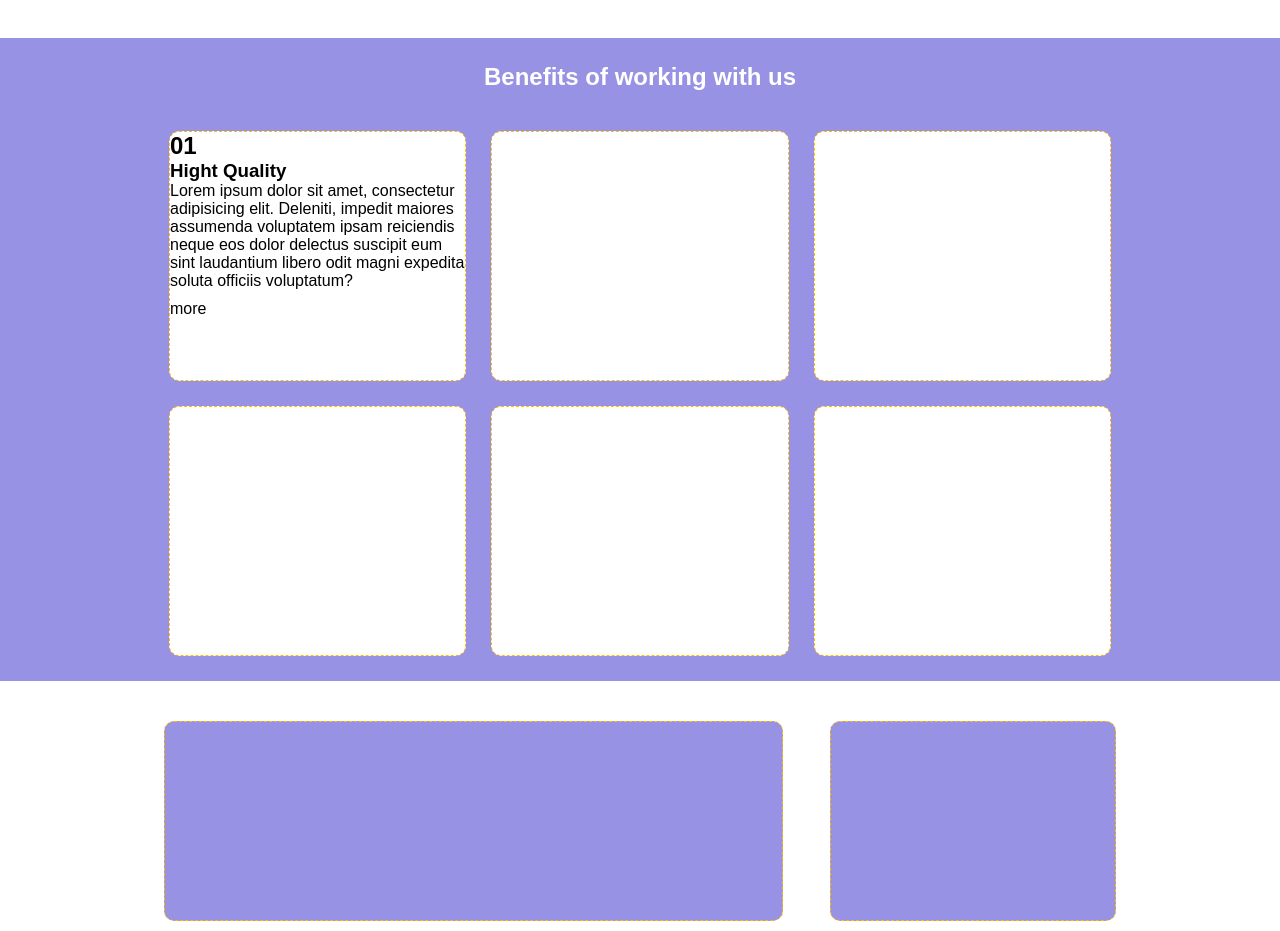
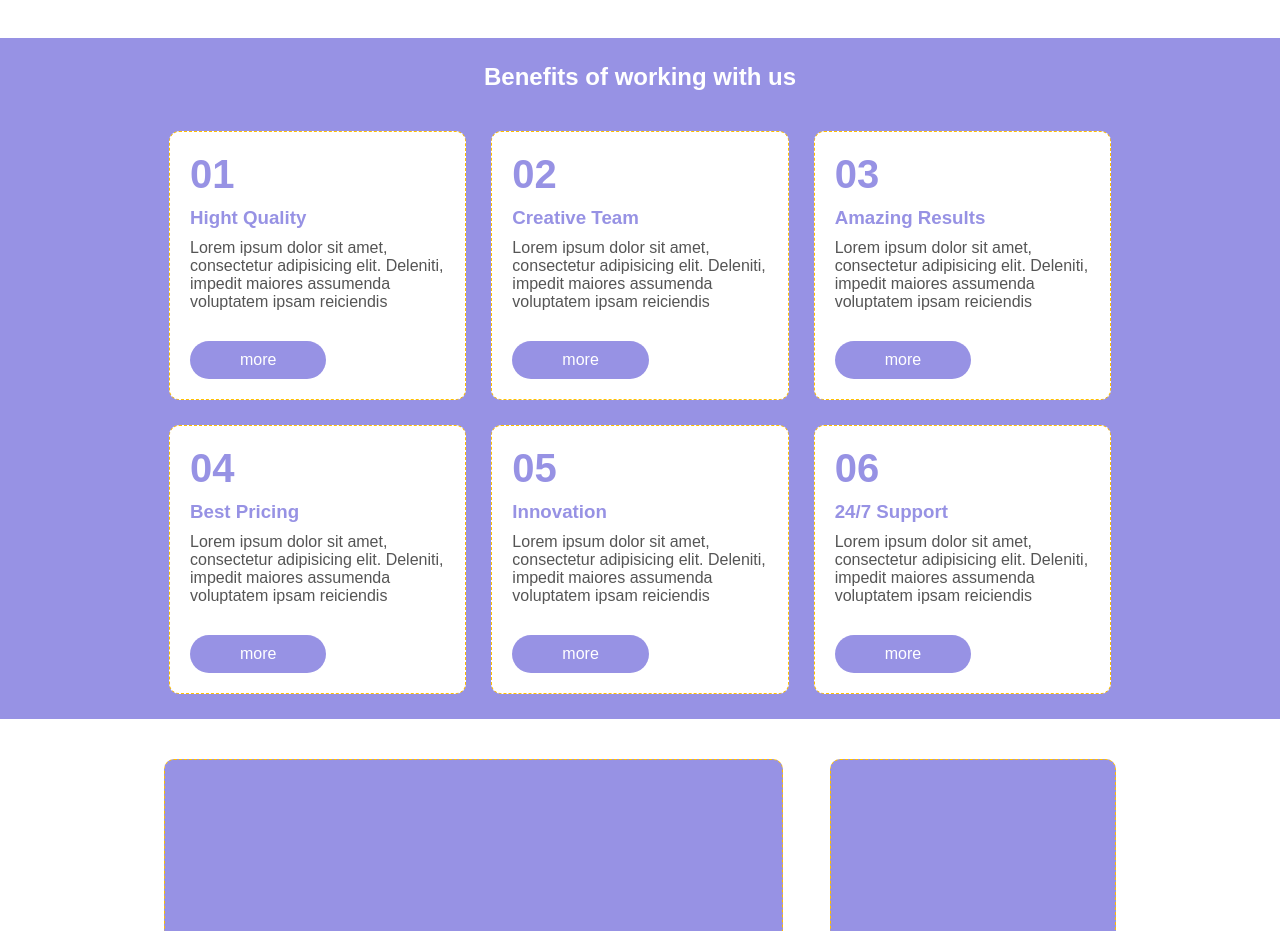
Before and after one commit to gabrielediemmanuele/htmlcss-responsive-layout, a plain HTML site: page index.html in a window 1280 px wide. Shown: the part 2340-3271 px from the top of the page. Drawn offline with Linux system fonts and the light colour scheme.

Commit message:
feat: 4th section complete

```diff
--- a/index.html
+++ b/index.html
@@ -229,22 +229,71 @@
           <h2>Benefits of working with us</h2>
         </div>
         <div class="container">
+          <!-- COL 1 -->
           <div class="ben-col">
             <h2>01</h2>
             <h3>Hight Quality</h3>
             <p>
               Lorem ipsum dolor sit amet, consectetur adipisicing elit.
               Deleniti, impedit maiores assumenda voluptatem ipsam reiciendis
-              neque eos dolor delectus suscipit eum sint laudantium libero odit
-              magni expedita soluta officiis voluptatum?
             </p>
             <span class="ben-button">more</span>
           </div>
-          <div class="ben-col"></div>
-          <div class="ben-col"></div>
-          <div class="ben-col"></div>
-          <div class="ben-col"></div>
-          <div class="ben-col"></div>
+
+          <!-- COL 2 -->
+          <div class="ben-col">
+            <h2>02</h2>
+            <h3>Creative Team</h3>
+            <p>
+              Lorem ipsum dolor sit amet, consectetur adipisicing elit.
+              Deleniti, impedit maiores assumenda voluptatem ipsam reiciendis
+            </p>
+            <span class="ben-button">more</span>
+          </div>
+
+          <!-- COL 3 -->
+          <div class="ben-col">
+            <h2>03</h2>
+            <h3>Amazing Results</h3>
+            <p>
+              Lorem ipsum dolor sit amet, consectetur adipisicing elit.
+              Deleniti, impedit maiores assumenda voluptatem ipsam reiciendis
+            </p>
+            <span class="ben-button">more</span>
+          </div>
+
+          <!-- COL 4 -->
+          <div class="ben-col">
+            <h2>04</h2>
+            <h3>Best Pricing</h3>
+            <p>
+              Lorem ipsum dolor sit amet, consectetur adipisicing elit.
+              Deleniti, impedit maiores assumenda voluptatem ipsam reiciendis
+            </p>
+            <span class="ben-button">more</span>
+          </div>
+
+          <!-- COL 5 -->
+          <div class="ben-col">
+            <h2>05</h2>
+            <h3>Innovation</h3>
+            <p>
+              Lorem ipsum dolor sit amet, consectetur adipisicing elit.
+              Deleniti, impedit maiores assumenda voluptatem ipsam reiciendis
+            </p>
+            <span class="ben-button">more</span>
+          </div>
+
+          <!-- COL 6 -->
+          <div class="ben-col">
+            <h2>06</h2>
+            <h3>24/7 Support</h3>
+            <p>
+              Lorem ipsum dolor sit amet, consectetur adipisicing elit.
+              Deleniti, impedit maiores assumenda voluptatem ipsam reiciendis
+            </p>
+            <span class="ben-button">more</span>
+          </div>
         </div>
       </section>
 
--- a/style.css
+++ b/style.css
@@ -293,6 +293,32 @@ p {
 
   background-color: #ffffff;
   border-radius: 10px;
+  padding: 20px;
+
+  display: flex;
+  flex-direction: column;
+  align-items: flex-start;
+
+  color: #555555;
+}
+
+#benefits > .container .ben-col > h2 {
+  margin-bottom: 10px;
+  font-size: 40px;
+  color: #9792e4;
+}
+#benefits > .container .ben-col > h3 {
+  margin-bottom: 10px;
+  color: #9792e4;
+}
+
+#benefits > .container .ben-col .ben-button {
+  background-color: #9792e4;
+  color: white;
+  padding: 10px 50px;
+  border-radius: 50px;
+  margin-top: 20px;
+  cursor: pointer;
 }
 
 /*Benefits INSIDE .ben-col*/
```
